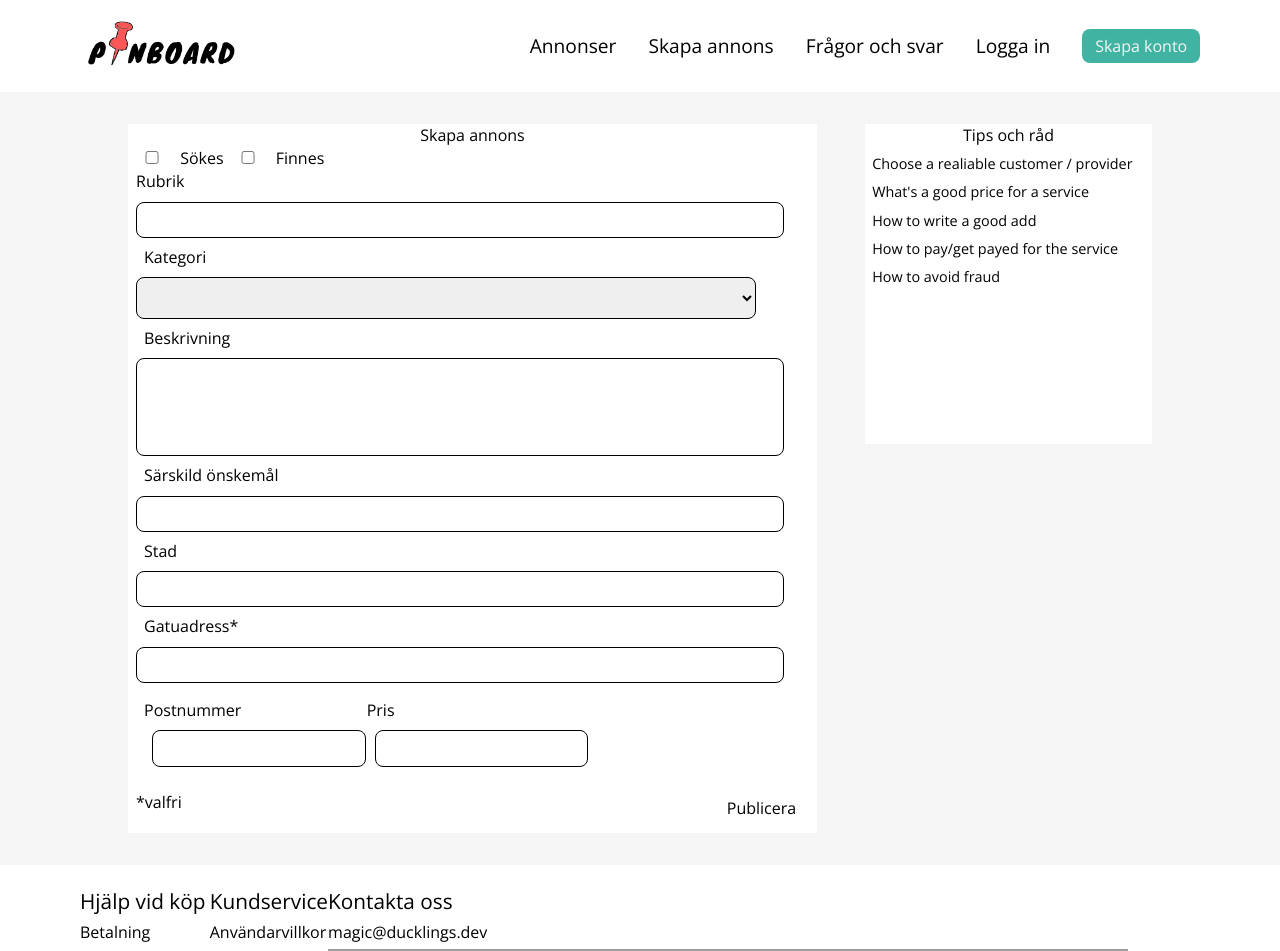
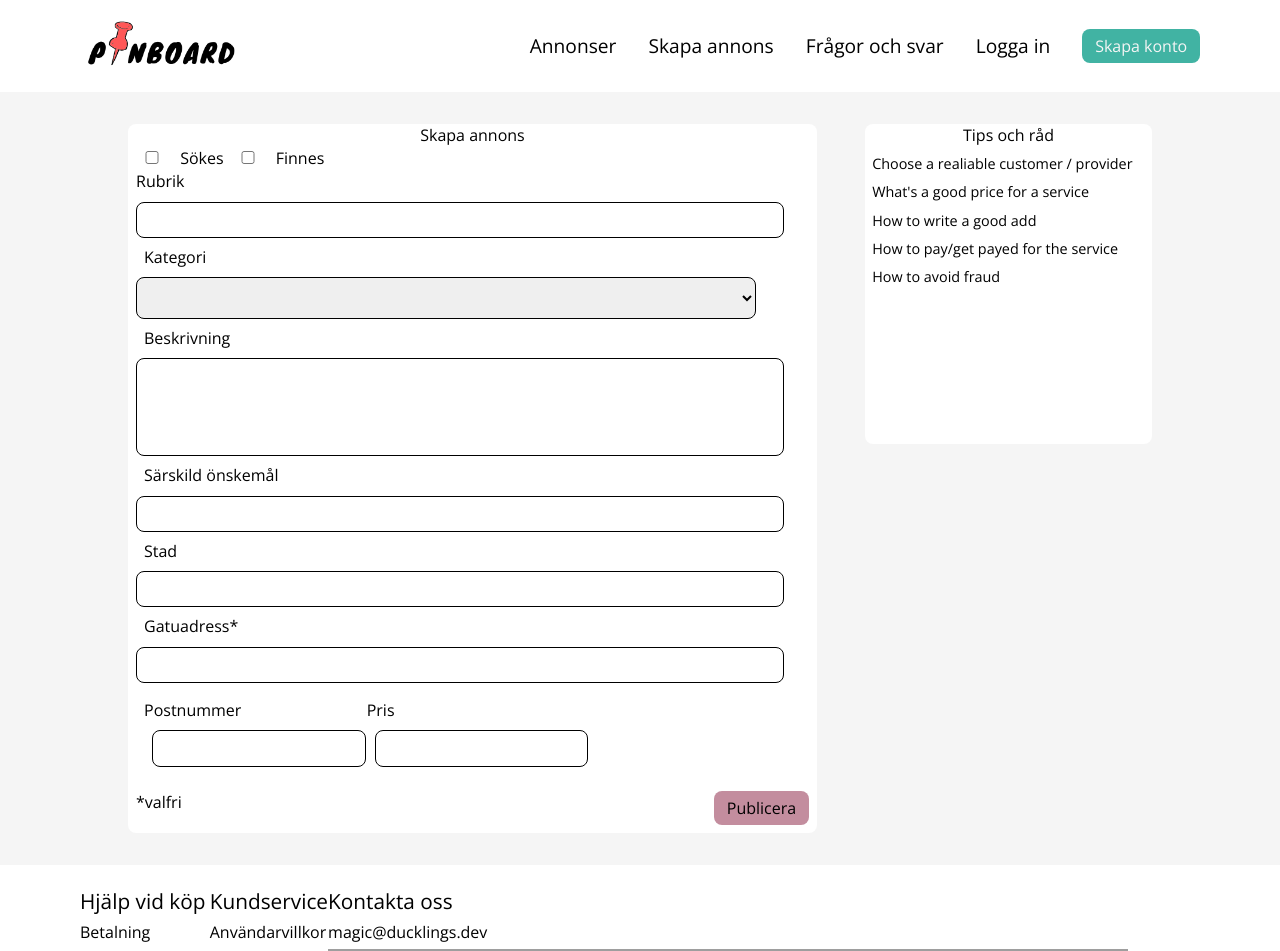
Before and after one commit to Eva-Fireborn/pinboard, a React (Create React App) app: page /skapaannons in a window 1280 px wide. Shown: the top 951 px of the page. Built offline with nearby package versions, Linux system fonts and the light colour scheme; grey boxes are pictures that could not be loaded.

Commit message:
sass var

```diff
--- a/src/css/createAdd.scss
+++ b/src/css/createAdd.scss
@@ -2,7 +2,7 @@
     width: 75%;
     height: 100%;
     .formButton {
-        background-color: var(--purple);
+        background-color: $purple;
         float: right;
         margin: 0.5em;
     }
@@ -48,7 +48,7 @@
 
 .formContainer, .tipsContainer {
     background-color: #ffffff;
-    border-radius: var(--rounding-large);
+    border-radius: $rounding-large;
     .rubrik {
         text-align: center;
     }
```
